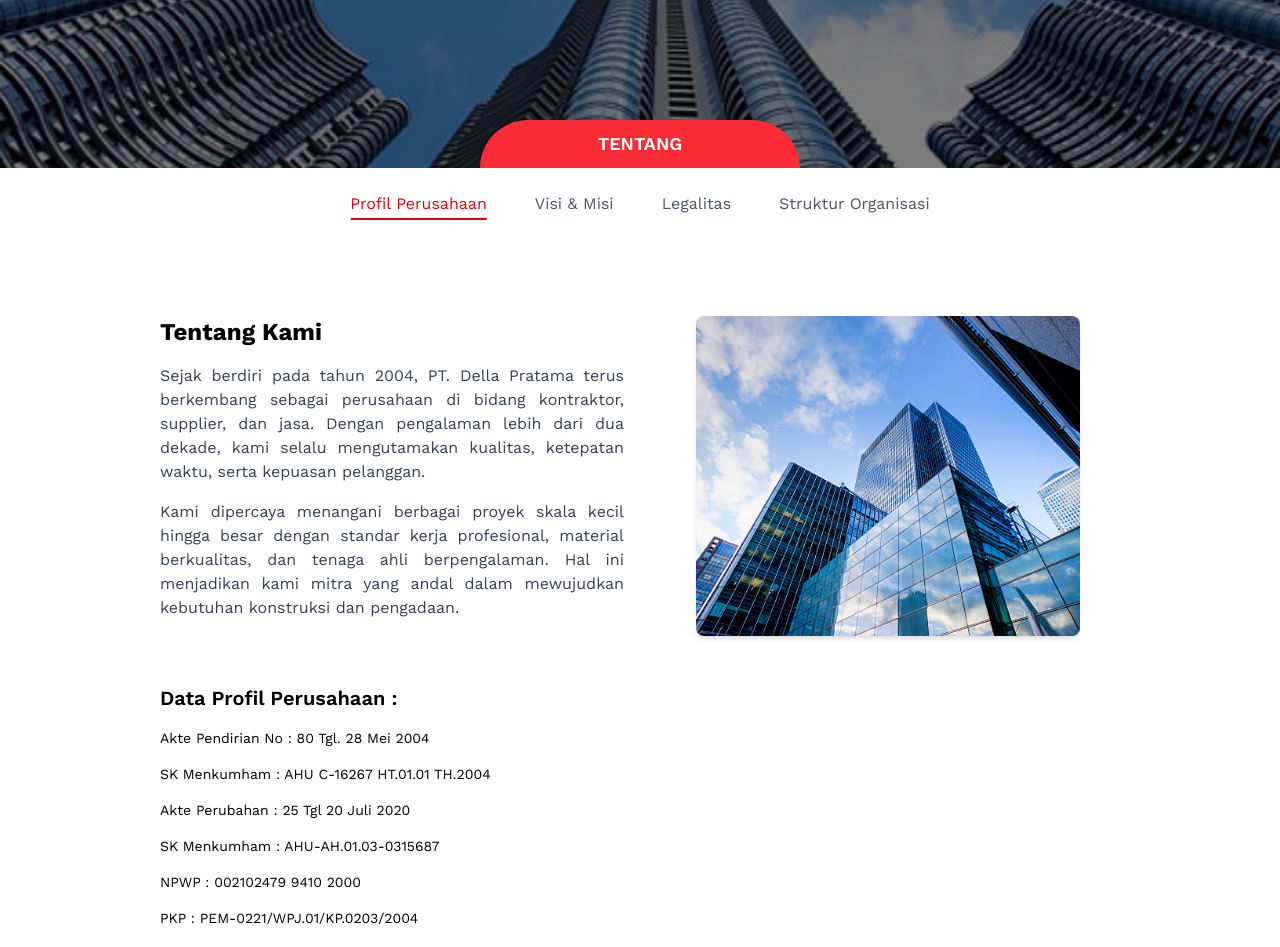
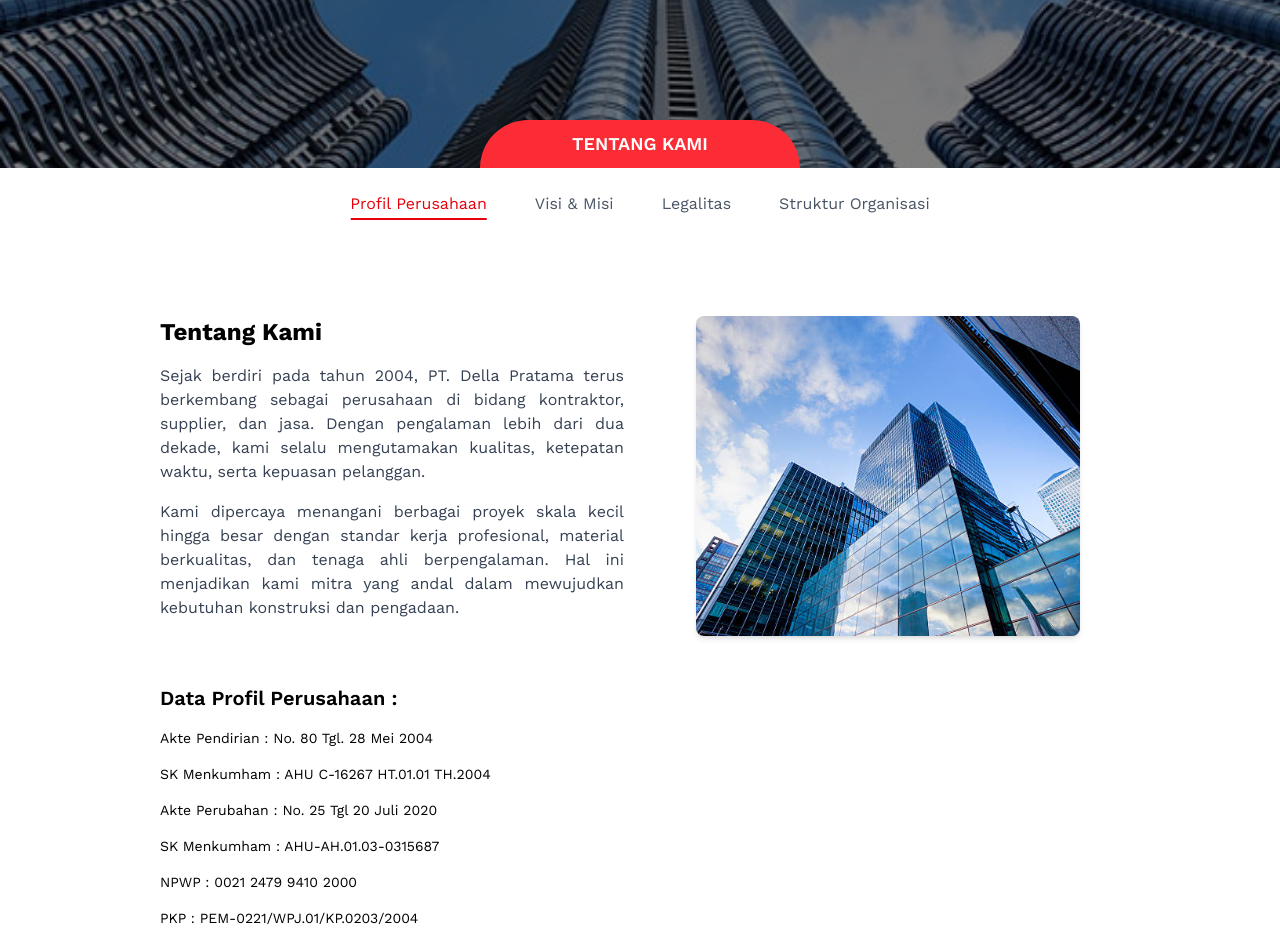
Before and after one commit to muhammadhizqilalfi/dellapratama, a Next.js app: page /about in a window 1280 px wide. Shown: the part 120-1067 px from the top of the page. Built offline with nearby package versions, Linux system fonts and the light colour scheme.

Commit message:
Fix Typo

```diff
--- a/app/about/page.tsx
+++ b/app/about/page.tsx
@@ -36,7 +36,7 @@ export default function CompanyProfile() {
                         flex items-center justify-center
                         rounded-t-full font-semibold text-sm sm:text-lg"
         >
-          TENTANG
+          TENTANG KAMI
         </div>
       </div>
 
@@ -63,9 +63,9 @@ export default function CompanyProfile() {
         ))}
       </div>
 
-      {/* Content */}
+      {/* Konten */}
       <div className="max-w-5xl mx-auto px-4 sm:px-6 lg:px-8">
-        {/* PROFIL */}
+        {/* Profil */}
         {activeTab === "profil" && (
           <section className="py-8 sm:py-16 space-y-8 sm:space-y-12">
             <div className="grid grid-cols-1 md:grid-cols-2 gap-6 sm:gap-8 items-start">
@@ -106,7 +106,7 @@ export default function CompanyProfile() {
               </h3>
               <div className="grid grid-cols-1 sm:grid-cols-1 gap-2 sm:gap-4 text-xs sm:text-sm">
                 <p>
-                  <span className="font-medium">Akte Pendirian No :</span> 80
+                  <span className="font-medium">Akte Pendirian :</span> No. 80
                   Tgl. 28 Mei 2004
                 </p>
                 <p>
@@ -114,30 +114,30 @@ export default function CompanyProfile() {
                   C-16267 HT.01.01 TH.2004
                 </p>
                 <p>
-                  <span className="font-medium">Akte Perubahan :</span> 25 Tgl
-                  20 Juli 2020
+                  <span className="font-medium">Akte Perubahan :</span> No. 25
+                  Tgl 20 Juli 2020
                 </p>
                 <p>
                   <span className="font-medium">SK Menkumham :</span>{" "}
                   AHU-AH.01.03-0315687
                 </p>
                 <p>
-                  <span className="font-medium">NPWP :</span> 002102479 9410
-                  2000
+                  <span className="font-medium">NPWP : </span>
+                  0021 2479 9410 2000
                 </p>
                 <p>
                   <span className="font-medium">PKP :</span>{" "}
                   PEM-0221/WPJ.01/KP.0203/2004
                 </p>
                 <p>
-                  <span className="font-medium">NIB :</span> 9020202551634
+                  <span className="font-medium">NIB :</span> 9120202551634
                 </p>
               </div>
             </div>
           </section>
         )}
 
-        {/* VISI & MISI */}
+        {/* V & M */}
         {activeTab === "visi" && (
           <section className="py-8 sm:py-16 space-y-8 sm:space-y-12">
             <div className="grid grid-cols-1 md:grid-cols-2 gap-6 sm:gap-8 items-center">
@@ -204,7 +204,7 @@ export default function CompanyProfile() {
           </section>
         )}
 
-        {/* LEGALITAS */}
+        {/* Legalitas */}
         {activeTab === "legalitas" && (
           <div className="grid grid-cols-1 sm:grid-cols-2 gap-4 sm:gap-6 mb-20">
             {[
@@ -239,7 +239,7 @@ export default function CompanyProfile() {
           </div>
         )}
 
-        {/* STRUKTUR */}
+        {/* Struktur */}
         {activeTab === "struktur" && (
           <div className="text-center">
             <h2 className="text-xl sm:text-2xl font-bold mb-4 sm:mb-6">
--- a/app/components/Carousel.tsx
+++ b/app/components/Carousel.tsx
@@ -72,7 +72,7 @@ export default function PortfolioCarousel() {
           </svg>
         </button>
 
-        {/* Container untuk semua card */}
+        {/* Container card*/}
         <div className="flex items-center justify-center relative w-full max-w-xs sm:max-w-md md:max-w-lg lg:max-w-3xl h-[350px] sm:h-[380px] md:h-[400px]">
           {projects.map((project, index) => {
             let position = "opacity-0 scale-75"; // default
@@ -152,7 +152,7 @@ export default function PortfolioCarousel() {
             onClick={() => setSelectedProject(null)}
           ></div>
 
-          {/* Isi modal hanya gambar + tombol X */}
+          {/* Modal Content*/}
           <div className="relative max-w-4xl w-full mx-4 rounded-lg overflow-hidden z-10 flex flex-col items-center">
             <div className="relative w-full h-[300px] sm:h-[500px] md:h-[600px]">
               <Image
@@ -163,7 +163,7 @@ export default function PortfolioCarousel() {
               />
             </div>
 
-            {/* Tombol close di tengah bawah */}
+            {/* Tombol close*/}
             <button
               className="mt-4 bg-white text-black rounded-full w-10 h-10 flex items-center justify-center shadow-lg hover:bg-gray-200 transition"
               onClick={() => setSelectedProject(null)}
--- a/app/components/HeroSlider.tsx
+++ b/app/components/HeroSlider.tsx
@@ -8,7 +8,7 @@ import "swiper/css/pagination";
 export default function HeroSlider() {
   return (
     <div className="relative w-full h-screen">
-      {/* SLIDER GAMBAR */}
+      {/* SLIDER */}
       <Swiper
         modules={[Pagination, Autoplay]}
         pagination={{
--- a/app/page.tsx
+++ b/app/page.tsx
@@ -15,7 +15,7 @@ export default function Home() {
         <i>"Membangun dengan Kualitas, Berkarya dengan Integritas"</i>
       </div>
 
-      {/* ABOUT US SECTION */}
+      {/* About Us */}
       <section className="py-10 px-4 sm:px-8 md:px-20 flex flex-col md:flex-row items-center gap-8">
         <div className="md:w-1/2">
           <h2 className="text-3xl sm:text-4xl md:text-4xl font-semibold mb-6 sm:mb-8">
--- a/app/porto/page.tsx
+++ b/app/porto/page.tsx
@@ -18,7 +18,9 @@ const projects = [
 ];
 
 export default function Porto() {
-  const [selectedProject, setSelectedProject] = useState<null | typeof projects[0]>(null);
+  const [selectedProject, setSelectedProject] = useState<
+    null | (typeof projects)[0]
+  >(null);
 
   return (
     <div className="min-h-screen bg-gray-100">
@@ -95,15 +97,7 @@ export default function Porto() {
             className="bg-white rounded-lg shadow-lg max-w-3xl w-full overflow-hidden relative"
             onClick={(e) => e.stopPropagation()}
           >
-            {/* Tombol close */}
-            <button
-              onClick={() => setSelectedProject(null)}
-              className="absolute top-3 right-3 bg-white text-black px-2 py-1 rounded-full hover:bg-red-600 transition"
-            >
-              ✕
-            </button>
-
-            {/* Isi modal */}
+            {/* Konten Modal */}
             <Image
               src={selectedProject.img}
               alt={selectedProject.title}
@@ -112,9 +106,19 @@ export default function Porto() {
               className="w-full max-h-[70vh] object-cover"
             />
             <div className="p-4 text-center">
-              <h3 className="text-lg sm:text-xl font-bold">{selectedProject.title}</h3>
+              <h3 className="text-lg sm:text-xl font-bold">
+                {selectedProject.title}
+              </h3>
             </div>
           </div>
+
+          {/* Tombol close */}
+          <button
+            className="absolute bottom-15 bg-white text-black rounded-full w-10 h-10 flex items-center justify-center shadow-lg hover:bg-gray-200 transition"
+            onClick={() => setSelectedProject(null)}
+          >
+            ✕
+          </button>
         </div>
       )}
 
```
Also changed, not shown: app/components/Footer.tsx (+5 -5 lines).
